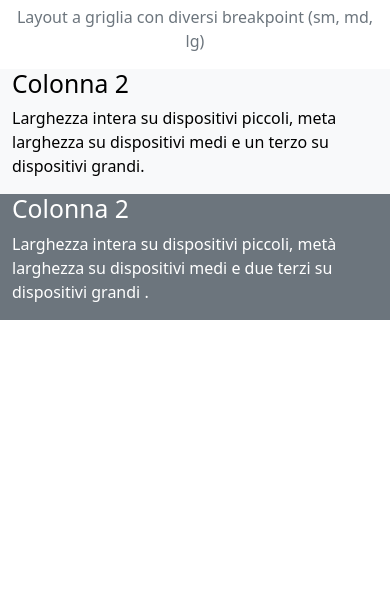
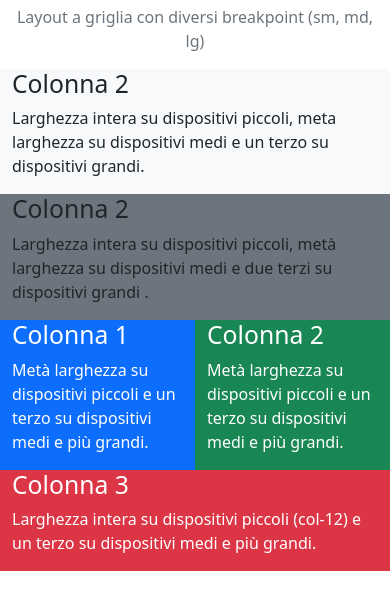
Before and after one commit to stefanosorrenti/htmlcss-bootstrap-layout, a plain HTML site: page index.html in a window 390 px wide. Shown: the part 33-642 px from the top of the page. Drawn offline with nearby package versions, Linux system fonts and the light colour scheme.

Commit message:
Add Main - Second Row - Small Screen

```diff
--- a/index.html
+++ b/index.html
@@ -25,21 +25,43 @@
     <main>
 
         <div class="container">
+
+            <!--First Row-->
+
             <div class="row">
-                <div class="col-sm-12 col-md-6 col-lg-4 text-bg-light">
+                <div class="col-12 bg-light">
                     <h2>Colonna 2</h2>
                     <p>Larghezza intera su dispositivi piccoli, meta larghezza su dispositivi medi
                         e un terzo su dispositivi grandi.
                     </p>
                 </div>
 
-                <div class="col-sm-12 col-md-6 col-lg-6 text-bg-secondary">
+                <div class="col-12 bg-secondary">
                     <h2>Colonna 2</h2>
                     <p>Larghezza intera su dispositivi piccoli, metà larghezza su dispositivi
                         medi e due terzi su dispositivi grandi .
                     </p>
                 </div>
             </div>
+
+            <!--Second Row-->
+
+            <div class="row text-white">
+                <div class="col-6 bg-primary">
+                    <h2>Colonna 1</h2>
+                    <p>Metà larghezza su dispositivi piccoli e un terzo su dispositivi medi e più grandi.</p>
+                </div>
+                <div class="col-6 bg-success">
+                    <h2>Colonna 2</h2>
+                    <p>Metà larghezza su dispositivi piccoli e un terzo su dispositivi medi e più grandi.</p>
+                </div>
+                <div class="col-12 bg-danger">
+                    <h2>Colonna 3</h2>
+                    <p>Larghezza intera su dispositivi piccoli (col-12) e un terzo su dispositivi medi e più grandi.</p>
+                </div>
+            </div>
+
+
         </div>
 
     </main>
```
